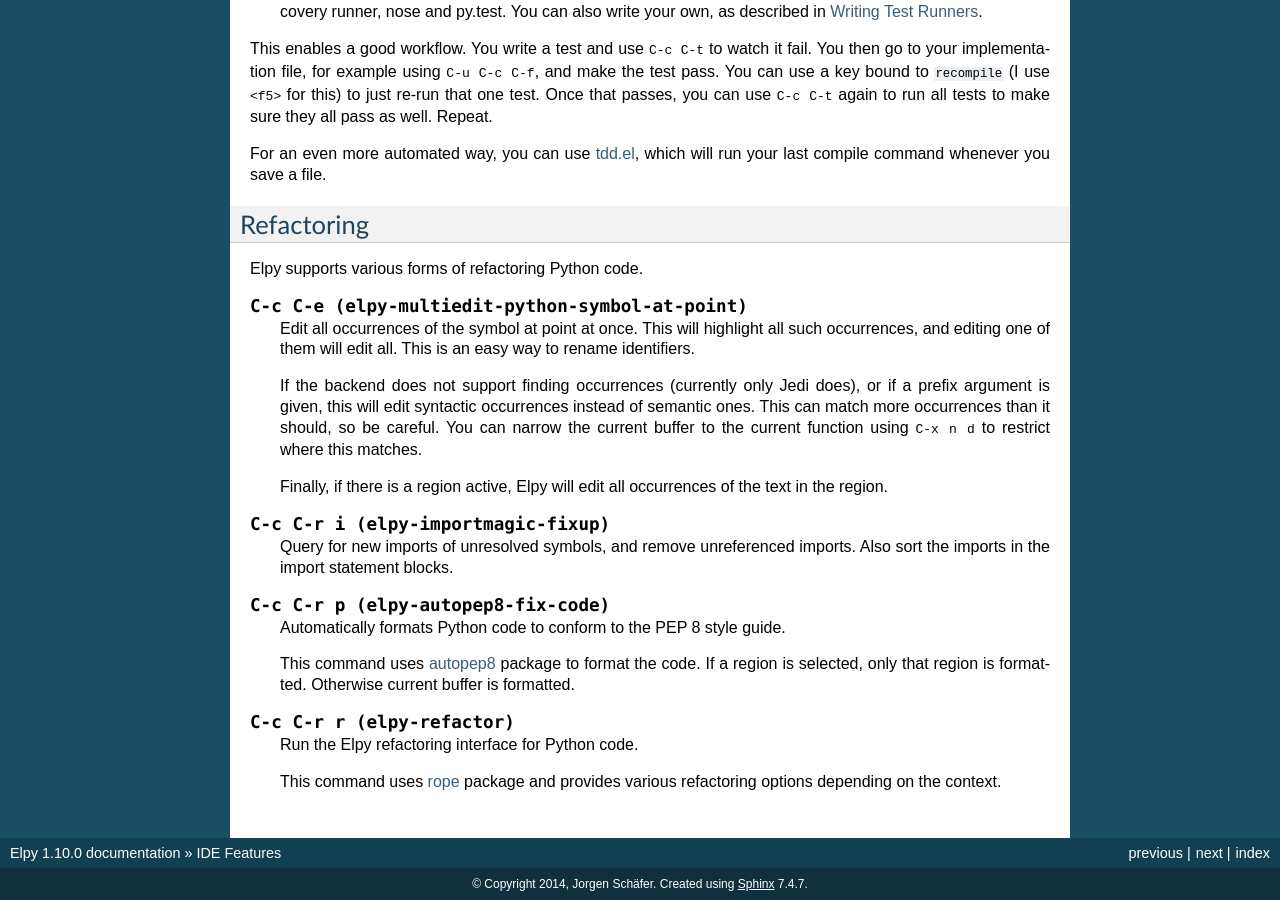
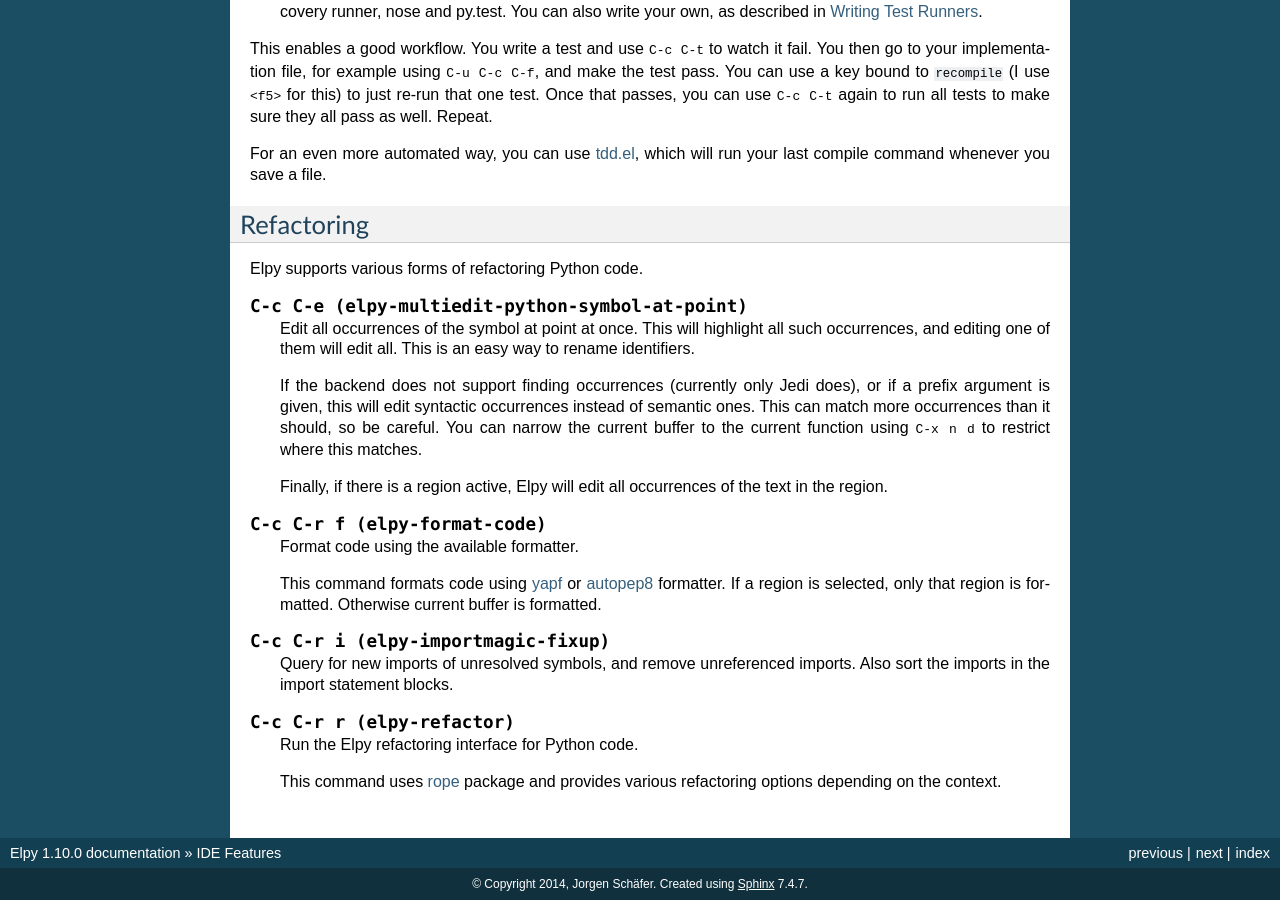
Before and after one commit to jorgenschaefer/elpy, a Sphinx documentation site: the page built from docs/ide.rst, in a window 1280 px wide and 900 px high, scrolled down 3680 px. Built offline with Sphinx 7.4.7, drawn with Linux system fonts in a browser that asks for light colours.

Commit message:
Add function for formatting code
`elpy-format-code` command formats code using `yapf` or `autopep8` formatter.

```diff
--- a/docs/ide.rst
+++ b/docs/ide.rst
@@ -325,22 +325,24 @@ Elpy supports various forms of refactoring Python code.
    occurrences of the text in the region.
 
 
+.. command:: elpy-format-code
+   :kbd: C-c C-r f
+
+   Format code using the available formatter.
+
+   This command formats code using `yapf`_ or `autopep8`_ formatter. If a
+   region is selected, only that region is formatted. Otherwise current
+   buffer is formatted.
+
+.. _autopep8: https://github.com/hhatto/autopep8
+.. _yapf: https://github.com/google/yapf
+
 .. command:: elpy-importmagic-fixup
    :kbd: C-c C-r i
 
    Query for new imports of unresolved symbols, and remove unreferenced
    imports. Also sort the imports in the import statement blocks.
 
-.. command:: elpy-autopep8-fix-code
-   :kbd: C-c C-r p
-
-   Automatically formats Python code to conform to the PEP 8 style guide.
-
-   This command uses `autopep8`_ package to format the code. If a region
-   is selected, only that region is formatted. Otherwise current buffer is
-   formatted.
-
-.. _autopep8: https://github.com/hhatto/autopep8
 
 
 .. command:: elpy-refactor
```
Also changed, not shown: 1 other file.
